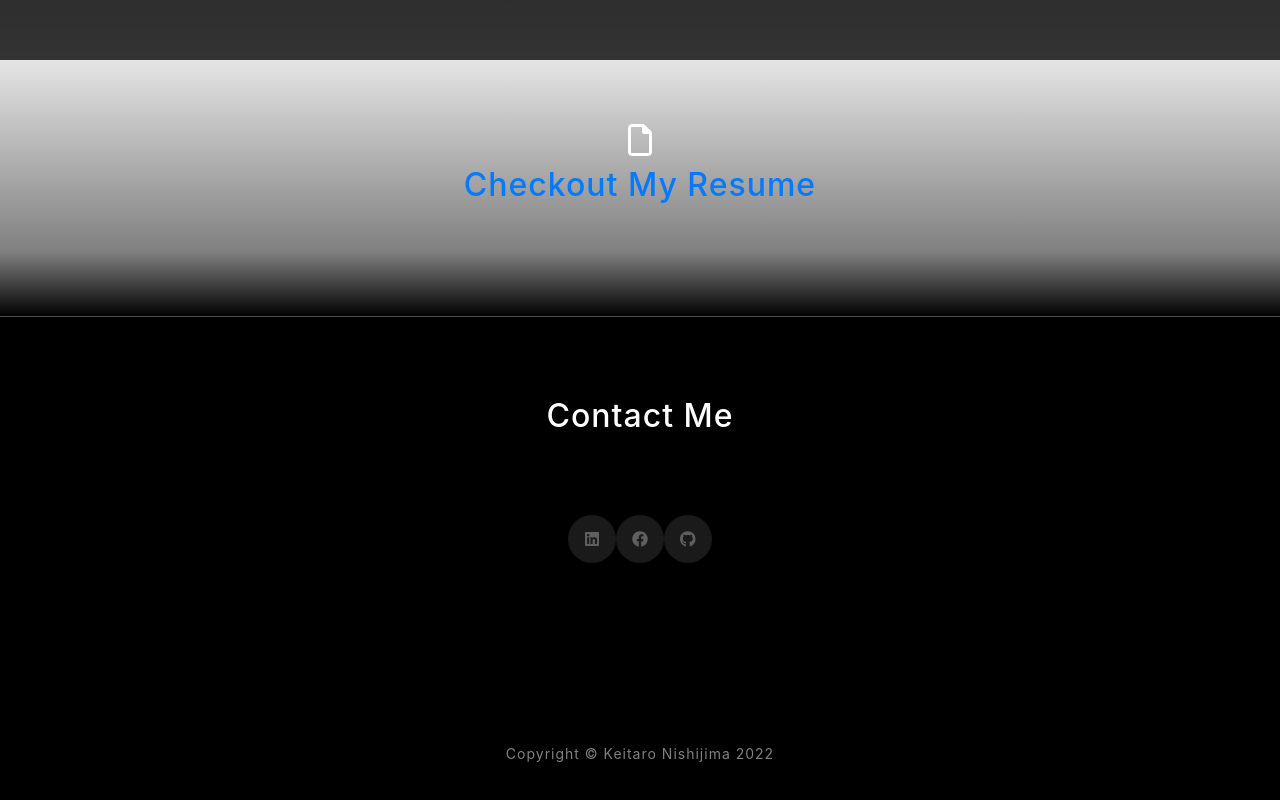
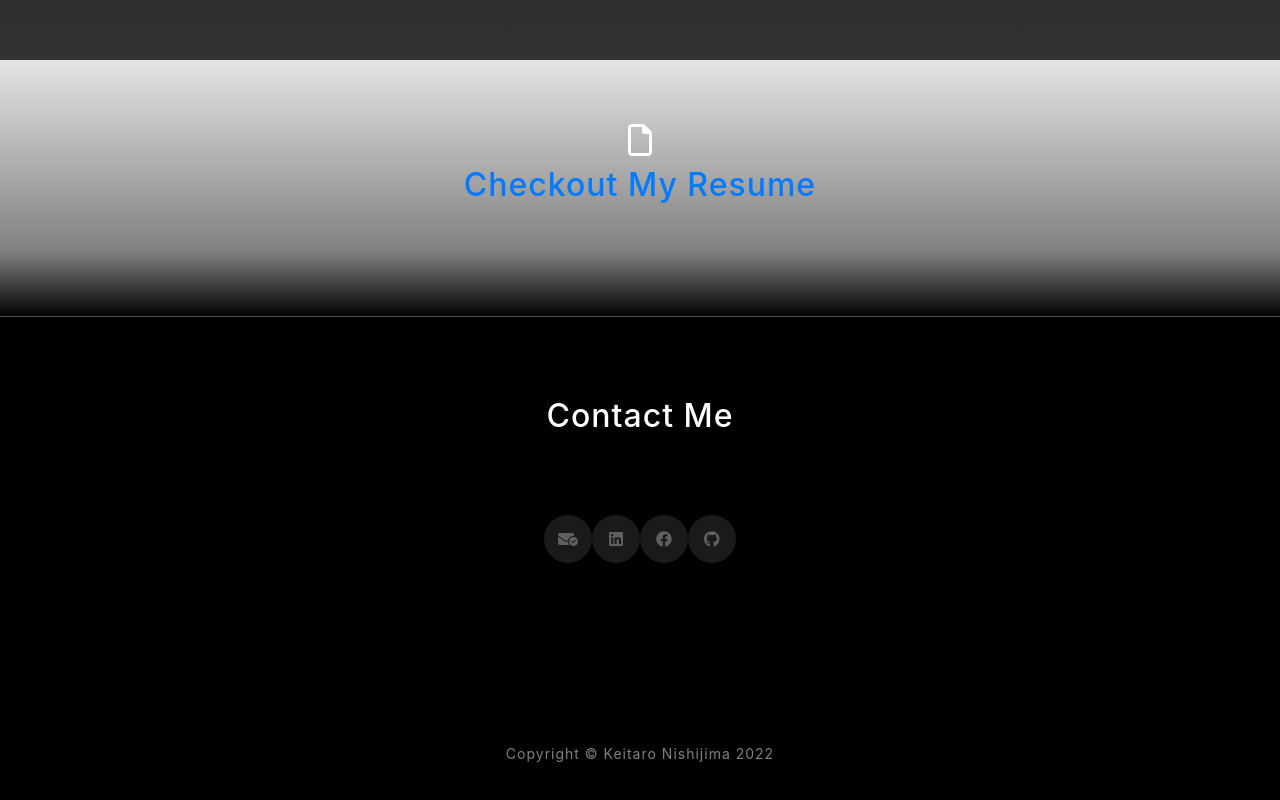
Before and after one commit to keitaronishijima/portfolio, a plain HTML site: page index.html in a window 1280 px wide. Shown: the part 3614-4414 px from the top of the page. Drawn offline with nearby package versions, Linux system fonts and the light colour scheme.

Commit message:
added feature

```diff
--- a/index.html
+++ b/index.html
@@ -335,6 +335,9 @@
       <div class="container px-4 px-lg-5">
         <h2 >Contact Me</h2>
         <div class="social d-flex justify-content-center">
+          <a href="mailto:keitaro_nishijima@brown.edu">
+              <i class="fa-solid fa-envelope-circle-check"></i>
+          </a>
           <a href="www.linkedin.com/in/knishiji">
             <i class="fab fa-linkedin"></i>
           </a>
```
